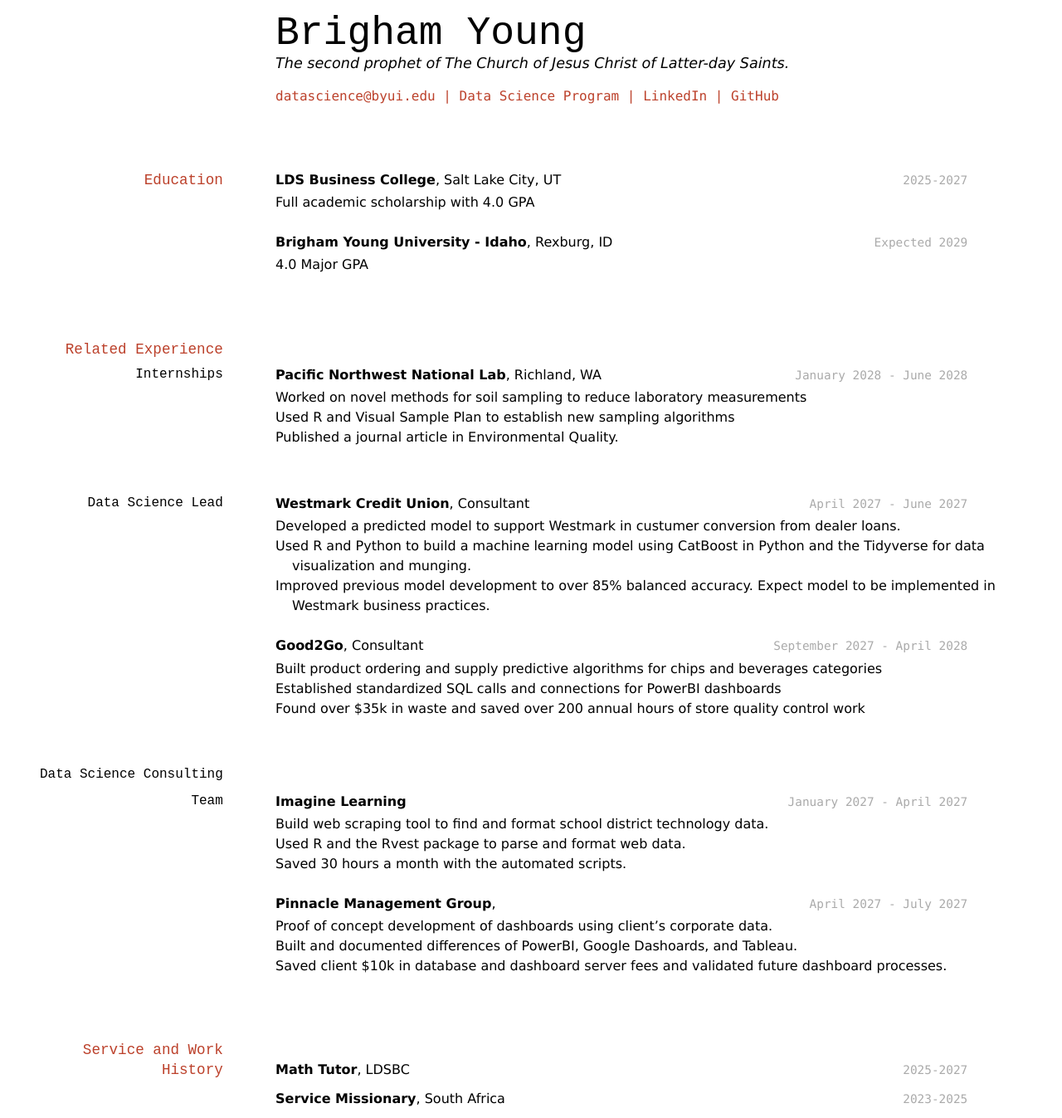
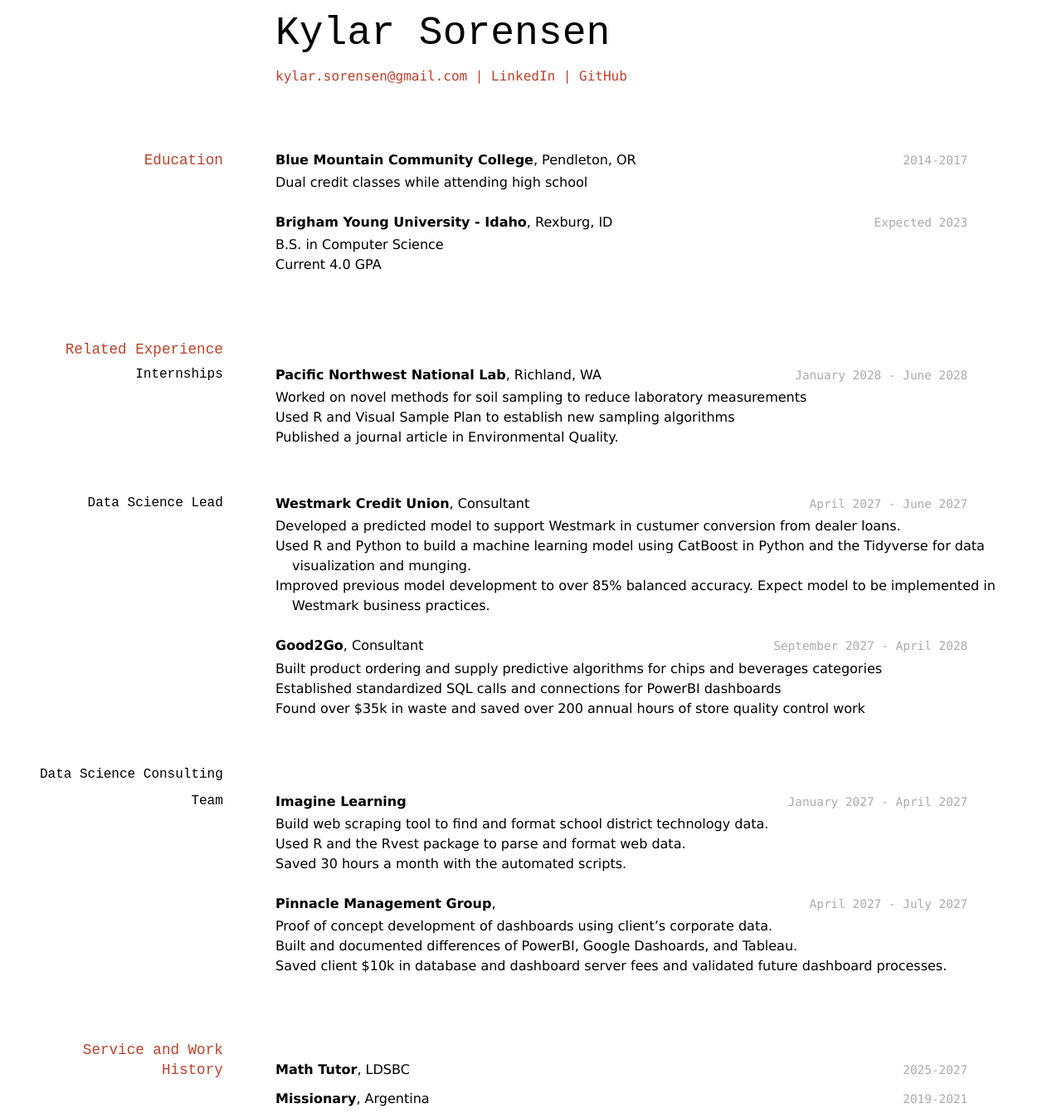
Before and after one commit to lucicd/SORENSEN-Resume, a Jekyll site: the page built from docs/index.md, in a window 1280 px wide. Shown: the whole page at 83% size. Built offline with Jekyll 4.4.1, drawn with Linux system fonts in a browser that asks for light colours.

Commit message:
Minor changes to personalize the index

```diff
--- a/docs/index.md
+++ b/docs/index.md
@@ -1,30 +1,29 @@
 ---
 layout: cv
-title: Brigham Young's Resume
+title: Kylar Sorensen's Resume
 ---
-# Brigham Young
-The second prophet of The Church of Jesus Christ of Latter-day Saints.
+# Kylar Sorensen
 
 <div id="webaddress">
-<a href="datascience@byui.edu">datascience@byui.edu</a>
-| <a href="https://byuidatascience.github.io/development.html">Data Science Program</a>
-| <a href="https://www.linkedin.com/groups/13537407/">LinkedIn</a>
-| <a href="https://github.com/byuids-resumes">GitHub</a>
+<a href="kylar.sorensen@gmail.com">kylar.sorensen@gmail.com</a>
+| <a href="https://www.linkedin.com/in/kylar-sorensen-675604175/">LinkedIn</a>
+| <a href="https://github.com/apache-pine">GitHub</a>
 </div>
 
 <!-- https://www.monique.tech/the-art-of-markdown -->
 
 ## Education
 
-`2025-2027`
-__LDS Business College__, Salt Lake City, UT
+`2014-2017`
+__Blue Mountain Community College__, Pendleton, OR
 
-- Full academic scholarship with 4.0 GPA
+- Dual credit classes while attending high school
 
-`Expected 2029`
+`Expected 2023`
 __Brigham Young University - Idaho__, Rexburg, ID
 
-- 4.0 Major GPA
+- B.S. in Computer Science
+- Current 4.0 GPA
 
 
 ## Related Experience
@@ -77,11 +76,11 @@ __Pinnacle Management Group__,
 __Math Tutor__, LDSBC
 
 
-`2023-2025`
-__Service Missionary__, South Africa
+`2019-2021`
+__Missionary__, Argentina
 
 
 
 <!-- ### Footer
 
-Last updated: May 2013 -->
+Last updated: July 2022 -->
```
